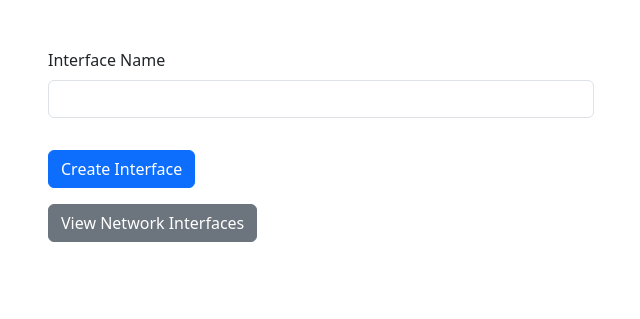
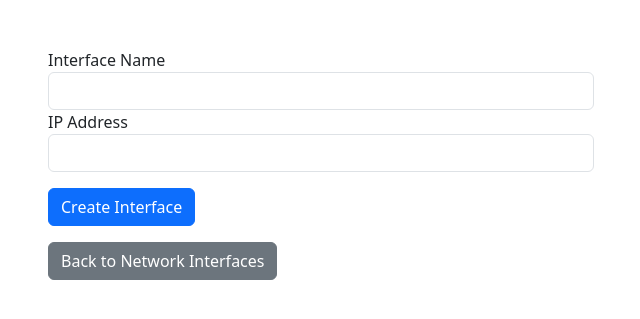
Before and after one commit to IlgazCvdr/ASELSAN-sysrepo-interface-client, a Django app: page /create-interface/ in a window 1280 px wide. Shown: the top 319 px of the page, without its empty margins (319-959 px from the left). Run offline with Django 4.2, Linux system fonts and the light colour scheme.

Commit message:
Ip added to create interface

```diff
--- a/interface_manager/templates/create_interface.html
+++ b/interface_manager/templates/create_interface.html
@@ -7,13 +7,17 @@
         <div class="col-md-6">
             <form method="post">
                 {% csrf_token %}
-                <div class="mb-3">
-                    <label for="interface_name" class="form-label">Interface Name</label>
+                <div class="form-group">
+                    <label for="interface_name">Interface Name</label>
                     <input type="text" id="interface_name" name="interface_name" class="form-control" required>
+                </div>
+                <div class="form-group">
+                    <label for="ip_address">IP Address</label>
+                    <input type="text" id="ip_address" name="ip_address" class="form-control" required>
                 </div>
                 <button type="submit" class="btn btn-primary mt-3">Create Interface</button>
             </form>
-            <a href="{% url 'network_interfaces' %}" class="btn btn-secondary mt-3">View Network Interfaces</a>
+            <a href="{% url 'network_interfaces' %}" class="btn btn-secondary mt-3">Back to Network Interfaces</a>
         </div>
     </div>
 </div>
--- a/interface_manager/views.py
+++ b/interface_manager/views.py
@@ -82,16 +82,12 @@ def create_interface(request):
     global global_manager
     if request.method == 'POST':
         interface_name = request.POST.get('interface_name')
+        ip_address = request.POST.get('ip_address')
         connection_data = request.session.get('netopeer_connection')
 
         if not connection_data:
             return HttpResponse("Connection data not found in session", status=400)
-        print(interface_name)
-        rpc_request = f'''
-            <create-network-interface xmlns="http://example.com/aselsan-network-settings">
-                <interface-name>{interface_name}</interface-name>
-            </create-network-interface>
-            '''
+
         if not global_manager:
             try:
                 global_manager = manager.connect(
@@ -105,11 +101,34 @@ def create_interface(request):
                 return HttpResponse("Authentication failed", status=403)
             except Exception as e:
                 return HttpResponse(f"An error occurred: {e}", status=500)
-        else:
-            response = global_manager.dispatch(etree.fromstring(rpc_request))
-        return render(request, 'interface_response.html', {'response': response})
+
+        # Create the interface
+        create_rpc_request = f'''
+            <create-network-interface xmlns="http://example.com/aselsan-network-settings">
+                <interface-name>{interface_name}</interface-name>
+            </create-network-interface>
+            '''
+        try:
+            response = global_manager.dispatch(etree.fromstring(create_rpc_request))
+        except Exception as e:
+            return HttpResponse(f"Error creating interface: {str(e)}", status=500)
+
+        # Set the IP address
+        set_ip_rpc_request = f'''
+            <set-ip-settings xmlns="http://example.com/aselsan-network-settings">
+                <interface-name>{interface_name}</interface-name>
+                <ip-address>{ip_address}</ip-address>
+            </set-ip-settings>
+            '''
+        try:
+            response = global_manager.dispatch(etree.fromstring(set_ip_rpc_request))
+        except Exception as e:
+            return HttpResponse(f"Error setting IP address: {str(e)}", status=500)
+
+        return redirect('network_interfaces')
 
     return render(request, 'create_interface.html')
+
 def connect(request):
     global global_manager
 
```
Also changed, not shown: db.sqlite3.
